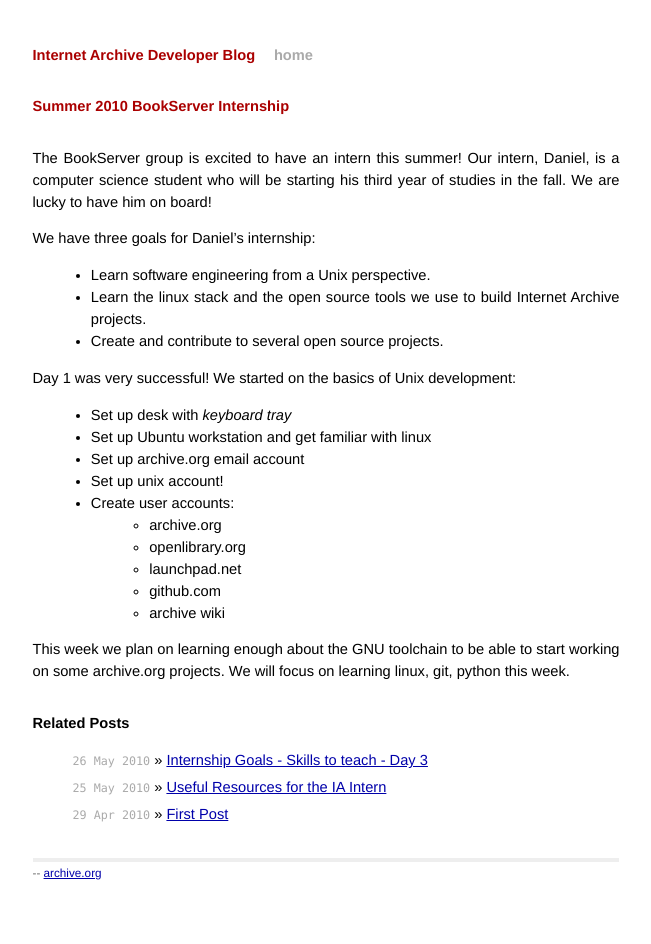
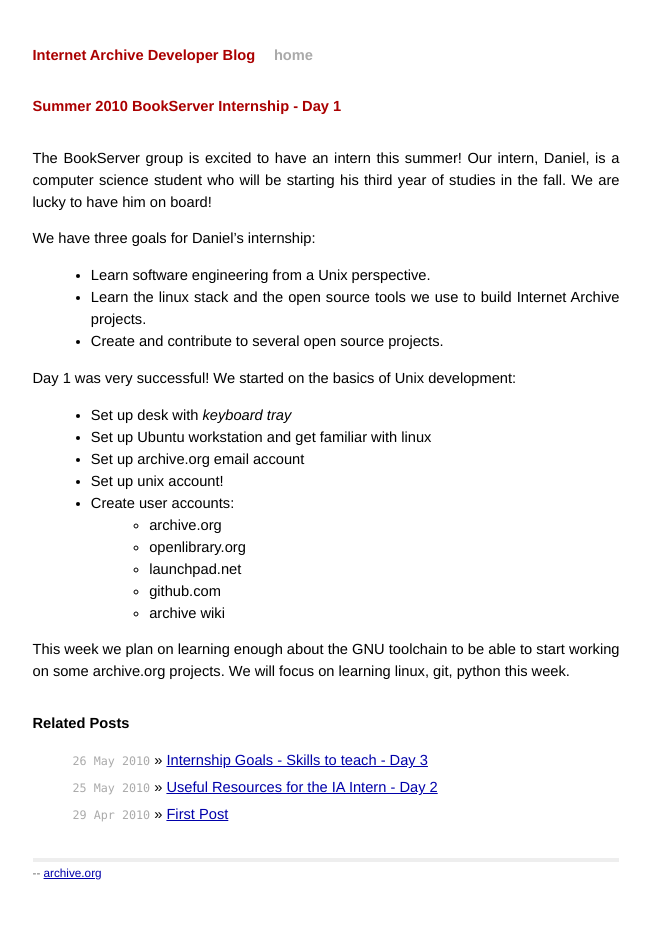
Before and after one commit to internetarchive/internetarchive.github.com, a Jekyll site: the page built from _posts/2010-05-24-internship-day1.md, in a window 1280 px wide. Shown: the whole page, without its empty margins (314-965 px from the left). Built offline with Jekyll 4.4.1, drawn with Linux system fonts in a browser that asks for light colours.

```diff
--- a/_posts/2010-05-24-internship-day1.md
+++ b/_posts/2010-05-24-internship-day1.md
@@ -1,6 +1,6 @@
 ---
 layout: post
-title: Summer 2010 BookServer Internship
+title: Summer 2010 BookServer Internship - Day 1
 categories:
 - intern
 - bookserver
--- a/_posts/2010-05-25-internship-resources.md
+++ b/_posts/2010-05-25-internship-resources.md
@@ -1,6 +1,6 @@
 ---
 layout: post
-title: Useful Resources for the IA Intern
+title: Useful Resources for the IA Intern - Day 2
 categories:
 - intern
 - bookserver
```
Also changed, not shown: _posts/2010-05-26-internship-skills.md (+1 -0 lines).
